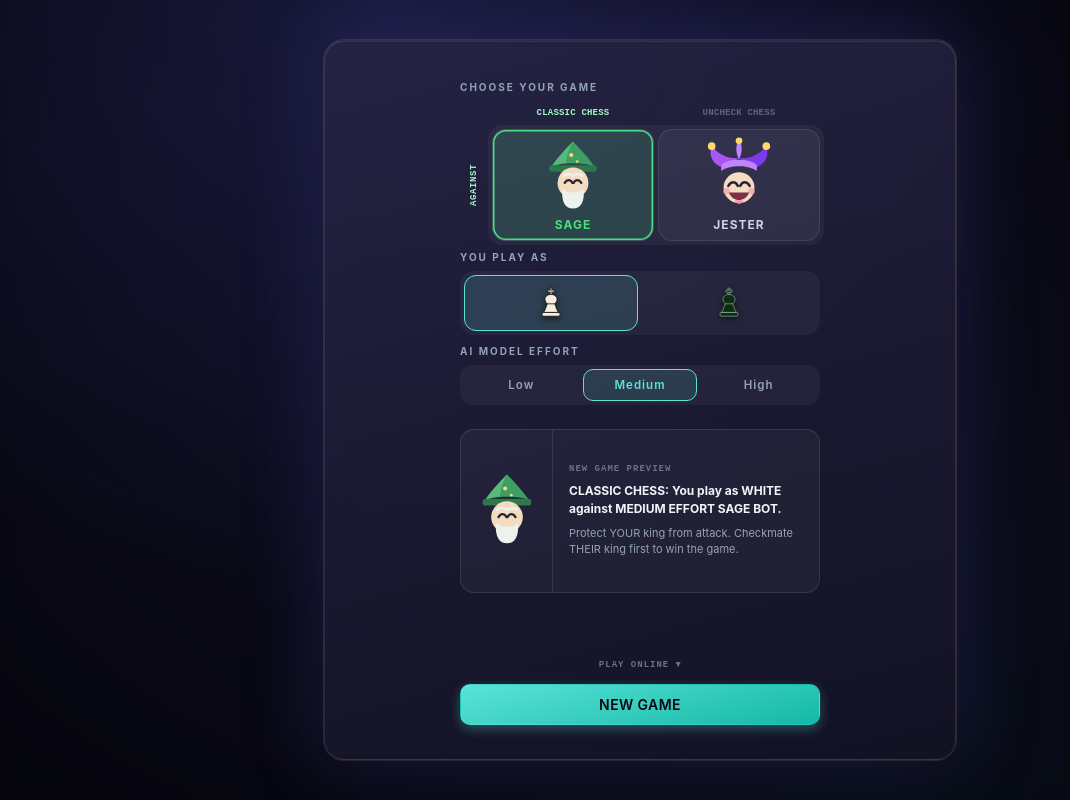
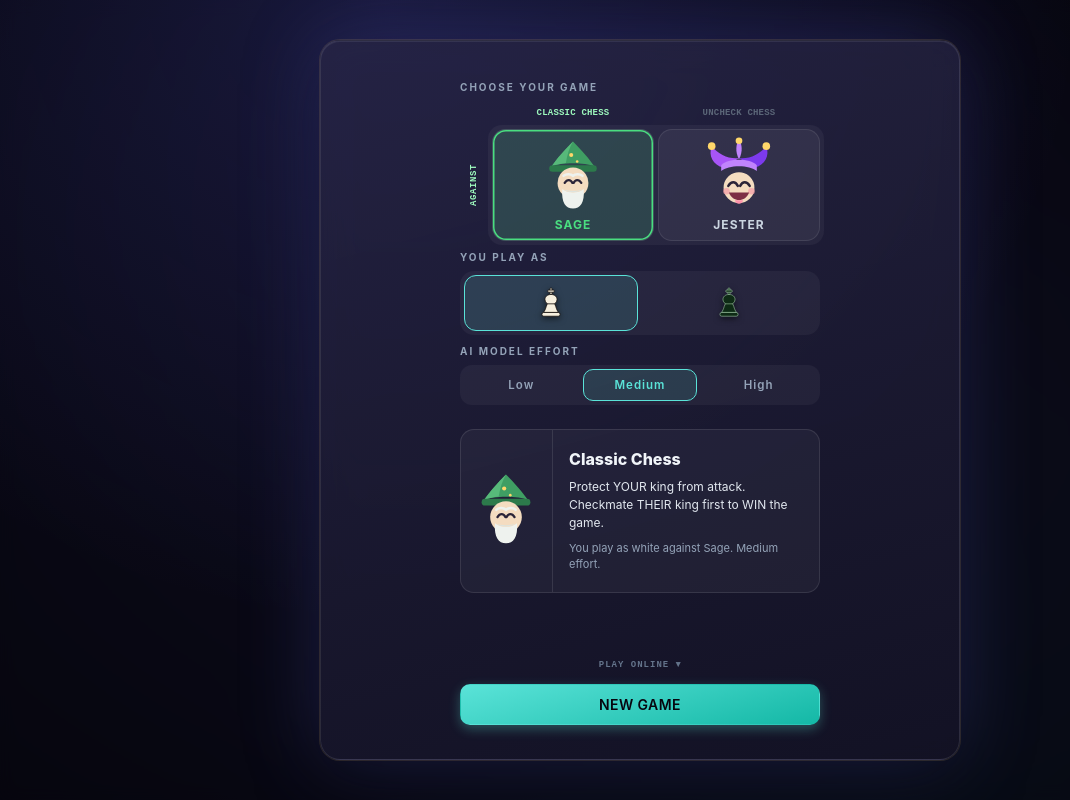
Before and after one commit to niembro64/ai-chess, a Vue app: page / in a window 1280 px wide. Shown: the whole page, without its empty margins (0-1070 px from the left). Built offline with nearby package versions, Linux system fonts and the light colour scheme.

Commit message:
Put chess objective before setup parameters

```diff
--- a/src/components/LobbyModal.vue
+++ b/src/components/LobbyModal.vue
@@ -41,10 +41,11 @@ const pickedModel = ref<ModelId>('sage');
 const playColor = ref<'white' | 'black'>('white');
 const effort = ref<Effort>('medium');
 const variantSubtitle = computed(() => pickedModel.value === 'jester'
-  ? 'Captures are compulsory. Start your turn with YOUR king attacked to win.'
-  : 'Protect YOUR king from attack. Checkmate THEIR king first to win the game.');
-const newGameSummary = computed(() =>
-  `${pickedModel.value === 'jester' ? 'UNCHECK CHESS' : 'CLASSIC CHESS'}: You play as ${playColor.value.toUpperCase()} against ${EFFORT_LEVELS[effort.value].label.toUpperCase()} EFFORT ${MODELS[pickedModel.value].name.toUpperCase()} BOT.`);
+  ? 'Captures are compulsory. Start your turn with YOUR king attacked to WIN.'
+  : 'Protect YOUR king from attack. Checkmate THEIR king first to WIN the game.');
+const gameTitle = computed(() => pickedModel.value === 'jester' ? 'UnCheck Chess' : 'Classic Chess');
+const gameParameters = computed(() =>
+  `You play as ${playColor.value} against ${MODELS[pickedModel.value].name}. ${EFFORT_LEVELS[effort.value].label} effort.`);
 
 // The previews show the exact piece colors the game will start with:
 // your standard set, and the bot's tinted set in the opposite color.
@@ -180,14 +181,14 @@ const canJoin = computed(() => {
             </div>
           </div>
 
-          <div class="setup-summary" :aria-label="`New game preview. ${newGameSummary} ${variantSubtitle}`">
+          <div class="setup-summary" :aria-label="`${gameTitle}. ${variantSubtitle} ${gameParameters}`">
             <div class="summary-image">
               <BotIcon :name="(pickedModel === 'jester' ? 'jester-gleeful' : 'sage-calm') as BotIconName" />
             </div>
             <div class="summary-copy">
-              <span class="summary-label">NEW GAME PREVIEW</span>
-              <p class="summary-match">{{ newGameSummary }}</p>
+              <strong class="summary-title">{{ gameTitle }}</strong>
               <p class="summary-rule">{{ variantSubtitle }}</p>
+              <p class="summary-parameters">{{ gameParameters }}</p>
             </div>
           </div>
 
@@ -481,28 +482,28 @@ const canJoin = computed(() => {
   padding: 15px 16px;
 }
 
-.summary-label {
-  color: #64748b;
-  font-family: 'JetBrains Mono', monospace;
-  font-size: 9px;
-  font-weight: 700;
-  letter-spacing: 1px;
-}
-
-.summary-match,
-.summary-rule {
+.summary-title,
+.summary-rule,
+.summary-parameters {
   margin: 0;
 }
 
-.summary-match {
+.summary-title {
   color: #f1f5f9;
   font-family: 'Inter', system-ui, sans-serif;
-  font-size: 12px;
-  line-height: 1.45;
-  font-weight: 700;
+  font-size: 16px;
+  line-height: 1.3;
+  font-weight: 800;
 }
 
 .summary-rule {
+  color: #e2e8f0;
+  font-family: 'Inter', system-ui, sans-serif;
+  font-size: 12px;
+  line-height: 1.5;
+}
+
+.summary-parameters {
   color: #94a3b8;
   font-family: 'Inter', system-ui, sans-serif;
   font-size: 11px;
```
